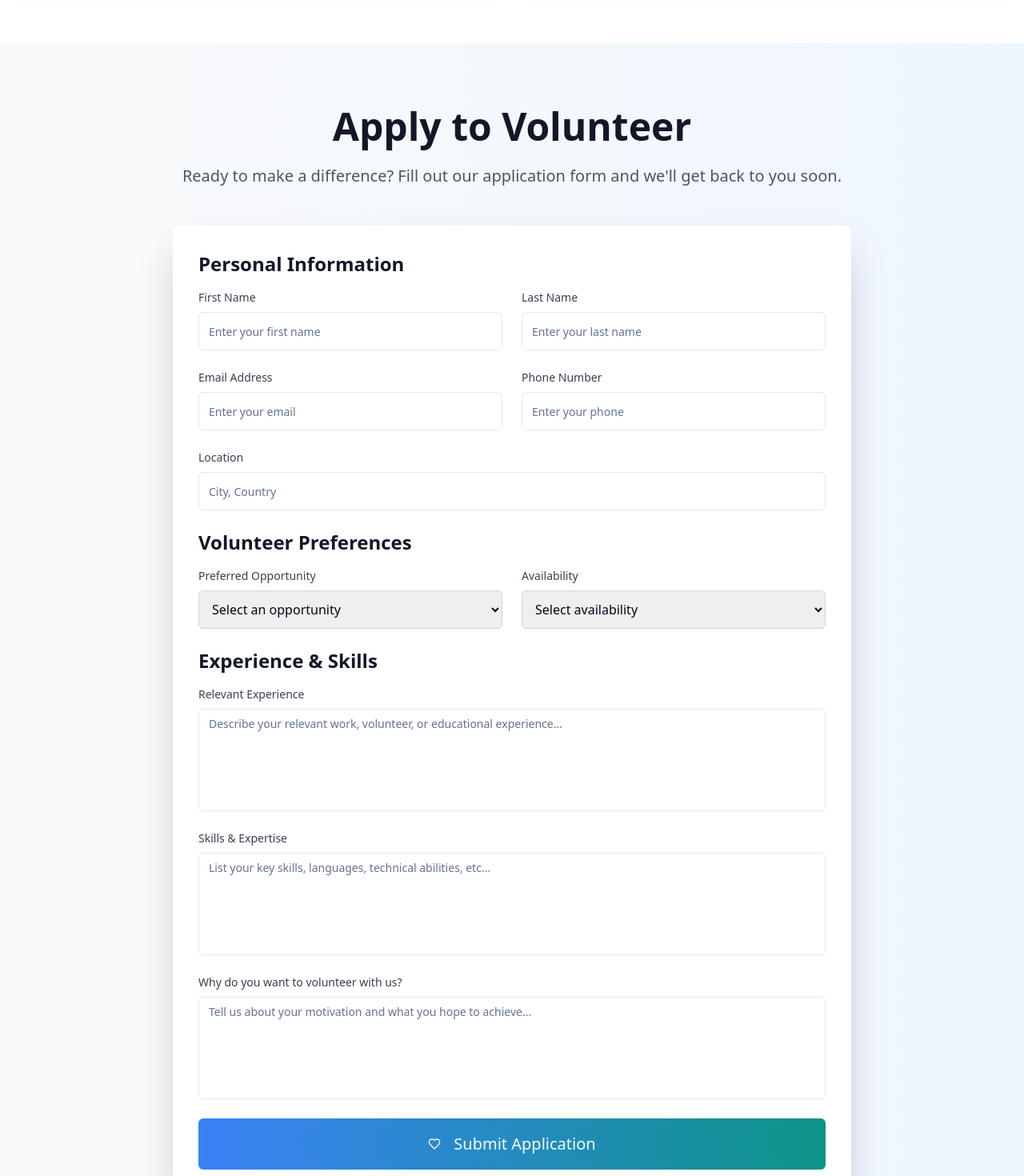
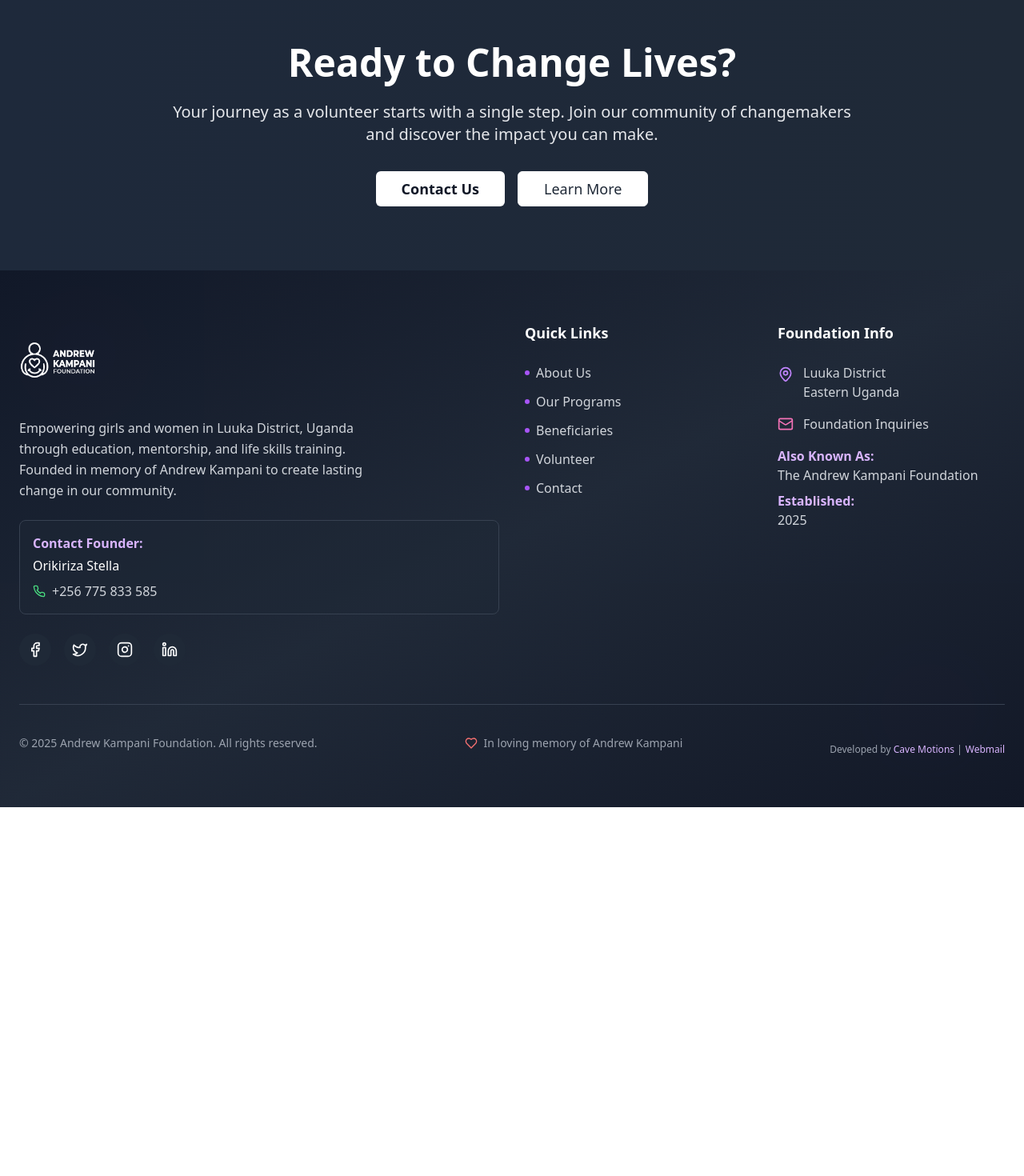
Before and after one commit to Humpyt/andrewkampanifoundation, a Next.js app: page /volunteer in a window 1280 px wide. Shown: the part 2320-3790 px from the top of the page at 80% size. After the commit the page ends 3329 px from the top, so only its background shows below. Built offline with nearby package versions, Linux system fonts and the light colour scheme.

Commit message:
Remove volunteer application form section from volunteer page

```diff
--- a/app/volunteer/page.tsx
+++ b/app/volunteer/page.tsx
@@ -2,46 +2,9 @@
 
 import { Button } from "@/components/ui/button"
 import { Card, CardContent } from "@/components/ui/card"
-import { Input } from "@/components/ui/input"
-import { Textarea } from "@/components/ui/textarea"
 import { Users, Globe, Heart, Clock, Award, CheckCircle } from "lucide-react"
-import { useState } from "react"
 
 export default function VolunteerPage() {
-  const [isSubmitting, setIsSubmitting] = useState(false)
-  const [submitMessage, setSubmitMessage] = useState("")
-
-  const handleSubmit = async (e: React.FormEvent<HTMLFormElement>) => {
-    e.preventDefault()
-    setIsSubmitting(true)
-    setSubmitMessage("")
-
-    const formData = new FormData(e.currentTarget)
-    const data = {
-      firstName: formData.get('firstName'),
-      lastName: formData.get('lastName'),
-      email: formData.get('email'),
-      phone: formData.get('phone'),
-      location: formData.get('location'),
-      opportunity: formData.get('opportunity'),
-      availability: formData.get('availability'),
-      experience: formData.get('experience'),
-      skills: formData.get('skills'),
-      motivation: formData.get('motivation')
-    }
-
-    try {
-      // For static export, we'll show a success message
-      // In a real implementation, you'd send this to an API endpoint
-      console.log('Volunteer application:', data)
-      setSubmitMessage("Thank you for your volunteer application! We'll review it and get back to you soon.")
-      e.currentTarget.reset()
-    } catch (error) {
-      setSubmitMessage("There was an error submitting your application. Please try again.")
-    } finally {
-      setIsSubmitting(false)
-    }
-  }
 
   const opportunities = [
     {
@@ -202,9 +165,7 @@ export default function VolunteerPage() {
                     </ul>
                   </div>
 
-                  <Button className={`w-full bg-gradient-to-r ${opportunity.gradient} hover:opacity-90`}>
-                    Apply for This Position
-                  </Button>
+
                 </CardContent>
               </Card>
             ))}
@@ -212,130 +173,7 @@ export default function VolunteerPage() {
         </div>
       </section>
 
-      {/* Application Form */}
-      <section className="py-20 bg-gradient-to-r from-gray-50 to-blue-50">
-        <div className="max-w-4xl mx-auto px-6">
-          <div className="text-center mb-12">
-            <h2 className="text-5xl font-bold text-gray-900 mb-6">Apply to Volunteer</h2>
-            <p className="text-xl text-gray-600">
-              Ready to make a difference? Fill out our application form and we'll get back to you soon.
-            </p>
-          </div>
 
-          <Card className="p-8 border-0 shadow-2xl">
-            <CardContent className="p-0">
-              <form onSubmit={handleSubmit} className="space-y-6">
-                {/* Personal Information */}
-                <div>
-                  <h3 className="text-2xl font-bold text-gray-900 mb-4">Personal Information</h3>
-                  <div className="grid grid-cols-1 md:grid-cols-2 gap-6">
-                    <div>
-                      <label className="block text-sm font-medium text-gray-700 mb-2">First Name</label>
-                      <Input name="firstName" placeholder="Enter your first name" className="h-12" required />
-                    </div>
-                    <div>
-                      <label className="block text-sm font-medium text-gray-700 mb-2">Last Name</label>
-                      <Input name="lastName" placeholder="Enter your last name" className="h-12" required />
-                    </div>
-                  </div>
-
-                  <div className="grid grid-cols-1 md:grid-cols-2 gap-6 mt-6">
-                    <div>
-                      <label className="block text-sm font-medium text-gray-700 mb-2">Email Address</label>
-                      <Input name="email" type="email" placeholder="Enter your email" className="h-12" required />
-                    </div>
-                    <div>
-                      <label className="block text-sm font-medium text-gray-700 mb-2">Phone Number</label>
-                      <Input name="phone" type="tel" placeholder="Enter your phone" className="h-12" required />
-                    </div>
-                  </div>
-
-                  <div className="mt-6">
-                    <label className="block text-sm font-medium text-gray-700 mb-2">Location</label>
-                    <Input name="location" placeholder="City, Country" className="h-12" required />
-                  </div>
-                </div>
-
-                {/* Volunteer Preferences */}
-                <div>
-                  <h3 className="text-2xl font-bold text-gray-900 mb-4">Volunteer Preferences</h3>
-                  <div className="grid grid-cols-1 md:grid-cols-2 gap-6">
-                    <div>
-                      <label className="block text-sm font-medium text-gray-700 mb-2">Preferred Opportunity</label>
-                      <select name="opportunity" className="w-full h-12 px-3 border border-gray-300 rounded-md focus:outline-none focus:ring-2 focus:ring-blue-500" required>
-                        <option>Select an opportunity</option>
-                        <option>Field Volunteer</option>
-                        <option>Remote Support</option>
-                        <option>Skills-Based Volunteer</option>
-                        <option>Event Support</option>
-                      </select>
-                    </div>
-                    <div>
-                      <label className="block text-sm font-medium text-gray-700 mb-2">Availability</label>
-                      <select name="availability" className="w-full h-12 px-3 border border-gray-300 rounded-md focus:outline-none focus:ring-2 focus:ring-blue-500" required>
-                        <option>Select availability</option>
-                        <option>Full-time (40+ hours/week)</option>
-                        <option>Part-time (20-40 hours/week)</option>
-                        <option>Flexible (10-20 hours/week)</option>
-                        <option>Weekend only</option>
-                      </select>
-                    </div>
-                  </div>
-                </div>
-
-                {/* Experience & Skills */}
-                <div>
-                  <h3 className="text-2xl font-bold text-gray-900 mb-4">Experience & Skills</h3>
-                  <div className="space-y-6">
-                    <div>
-                      <label className="block text-sm font-medium text-gray-700 mb-2">Relevant Experience</label>
-                      <Textarea
-                        name="experience"
-                        placeholder="Describe your relevant work, volunteer, or educational experience..."
-                        className="min-h-32 resize-none"
-                      />
-                    </div>
-                    <div>
-                      <label className="block text-sm font-medium text-gray-700 mb-2">Skills & Expertise</label>
-                      <Textarea
-                        name="skills"
-                        placeholder="List your key skills, languages, technical abilities, etc..."
-                        className="min-h-32 resize-none"
-                      />
-                    </div>
-                    <div>
-                      <label className="block text-sm font-medium text-gray-700 mb-2">
-                        Why do you want to volunteer with us?
-                      </label>
-                      <Textarea
-                        name="motivation"
-                        placeholder="Tell us about your motivation and what you hope to achieve..."
-                        className="min-h-32 resize-none"
-                      />
-                    </div>
-                  </div>
-                </div>
-
-                {submitMessage && (
-                  <div className={`p-4 rounded-lg ${submitMessage.includes('error') ? 'bg-red-50 text-red-700' : 'bg-green-50 text-green-700'}`}>
-                    {submitMessage}
-                  </div>
-                )}
-
-                <Button
-                  type="submit"
-                  size="lg"
-                  disabled={isSubmitting}
-                  className="w-full h-16 text-xl bg-gradient-to-r from-blue-500 to-teal-600 hover:from-blue-600 hover:to-teal-700 disabled:opacity-50"
-                >
-                  <Heart className="w-6 h-6 mr-2" />
-                  {isSubmitting ? "Submitting..." : "Submit Application"}
-                </Button>
-              </form>
-            </CardContent>
-          </Card>
-        </div>
-      </section>
 
       {/* Call to Action */}
       <section className="py-20 bg-gradient-to-r from-slate-800 to-gray-800 text-white">
@@ -347,7 +185,7 @@ export default function VolunteerPage() {
           </p>
           <div className="flex flex-col sm:flex-row gap-4 justify-center">
             <Button size="lg" className="bg-white text-gray-900 hover:bg-gray-100 px-8 py-4 text-lg font-bold">
-              Apply Now
+              Contact Us
             </Button>
             <Button
               size="lg"
```
